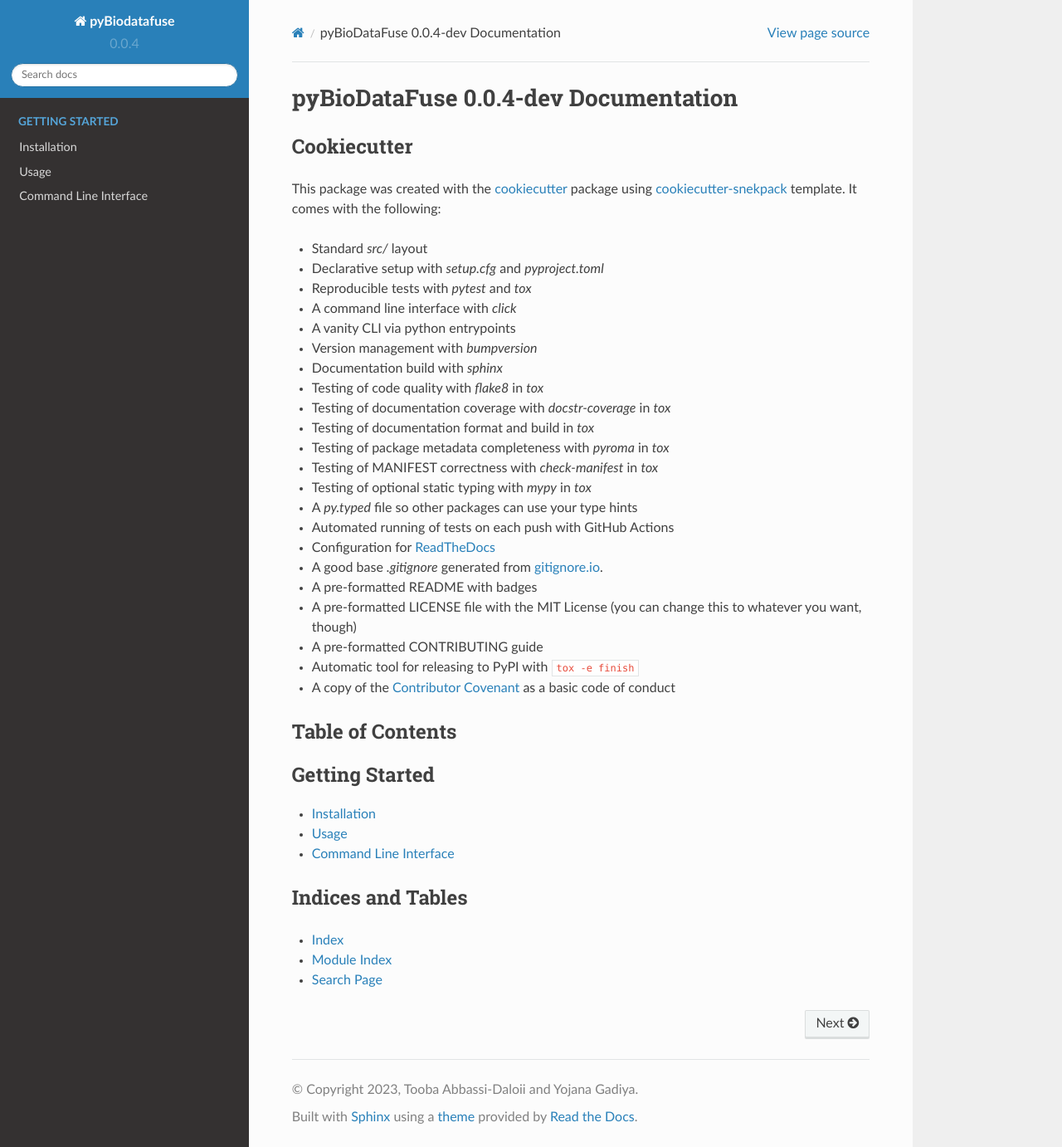
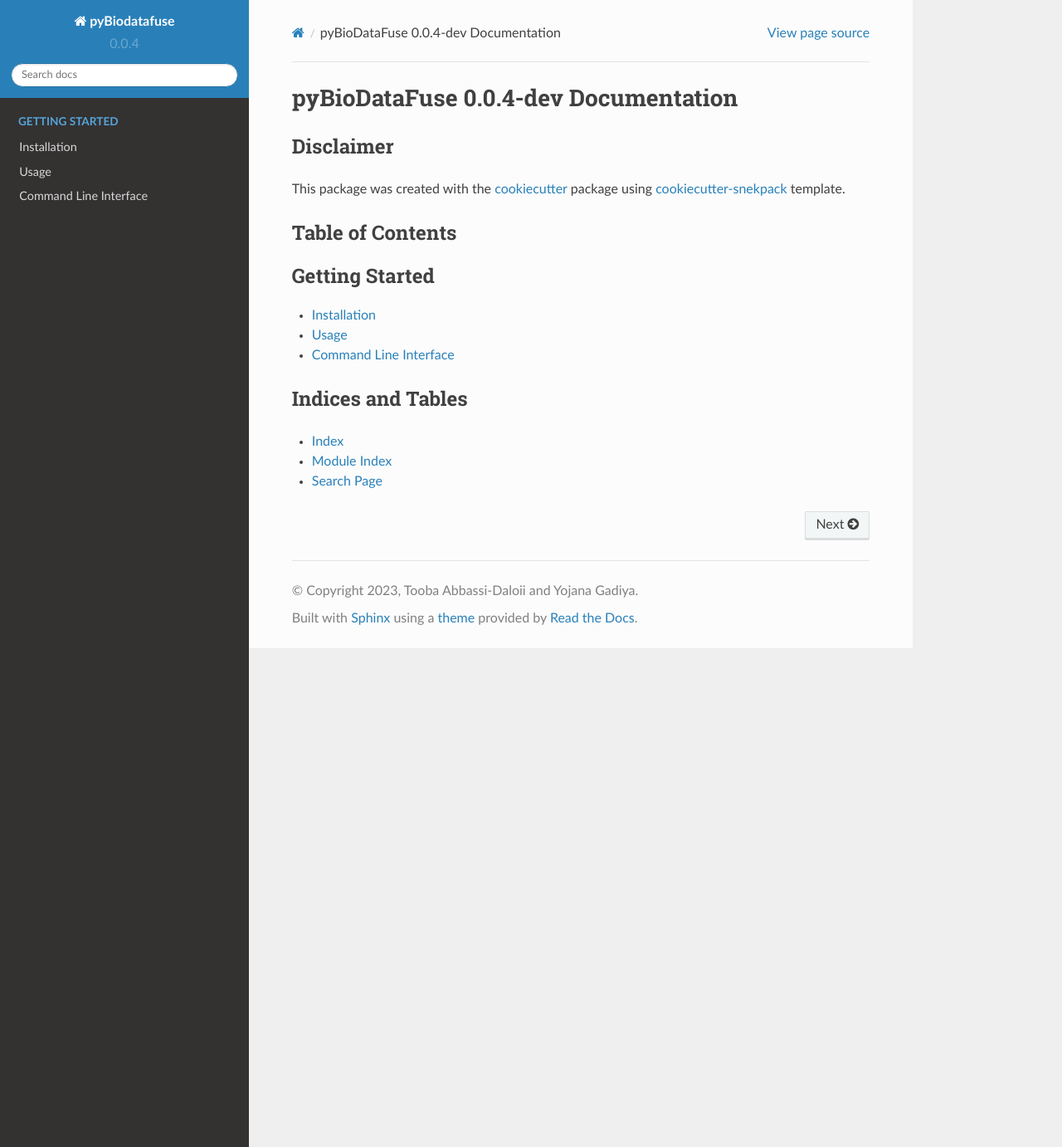
Before and after one commit to BioDataFuse/pyBiodatafuse, a Sphinx documentation site: the page built from docs/source/index.rst, in a window 1280 px wide and 1382 px high. Shown: the whole window at 83% size. Built offline with Sphinx 7.4.7 and the Read the Docs theme 2.0.0, drawn with Linux system fonts in a browser that asks for light colours.

Commit message:
add basic docs

```diff
--- a/docs/source/index.rst
+++ b/docs/source/index.rst
@@ -1,34 +1,11 @@
 pyBioDataFuse |release| Documentation
 =====================================
 
-Cookiecutter
+Disclaimer
 ------------
 This package was created with the `cookiecutter <https://github.com/cookiecutter/cookiecutter>`_
 package using `cookiecutter-snekpack <https://github.com/cthoyt/cookiecutter-snekpack>`_ template.
-It comes with the following:
 
-- Standard `src/` layout
-- Declarative setup with `setup.cfg` and `pyproject.toml`
-- Reproducible tests with `pytest` and `tox`
-- A command line interface with `click`
-- A vanity CLI via python entrypoints
-- Version management with `bumpversion`
-- Documentation build with `sphinx`
-- Testing of code quality with `flake8` in `tox`
-- Testing of documentation coverage with `docstr-coverage` in `tox`
-- Testing of documentation format and build in `tox`
-- Testing of package metadata completeness with `pyroma` in `tox`
-- Testing of MANIFEST correctness with `check-manifest` in `tox`
-- Testing of optional static typing with `mypy` in `tox`
-- A `py.typed` file so other packages can use your type hints
-- Automated running of tests on each push with GitHub Actions
-- Configuration for `ReadTheDocs <https://readthedocs.org/>`_
-- A good base `.gitignore` generated from `gitignore.io <https://gitignore.io>`_.
-- A pre-formatted README with badges
-- A pre-formatted LICENSE file with the MIT License (you can change this to whatever you want, though)
-- A pre-formatted CONTRIBUTING guide
-- Automatic tool for releasing to PyPI with ``tox -e finish``
-- A copy of the `Contributor Covenant <https://www.contributor-covenant.org>`_ as a basic code of conduct
 
 Table of Contents
 -----------------
--- a/docs/source/usage.rst
+++ b/docs/source/usage.rst
@@ -2,3 +2,9 @@
 =====
 .. automodule:: pyBiodatafuse.cli
     :members:
+
+.. automodule:: pyBiodatafuse.annotators
+    :members:
+
+.. automodule:: pyBiodatafuse.annotators
+    :members:
```
Also changed, not shown: README.md (+1 -3 lines).
